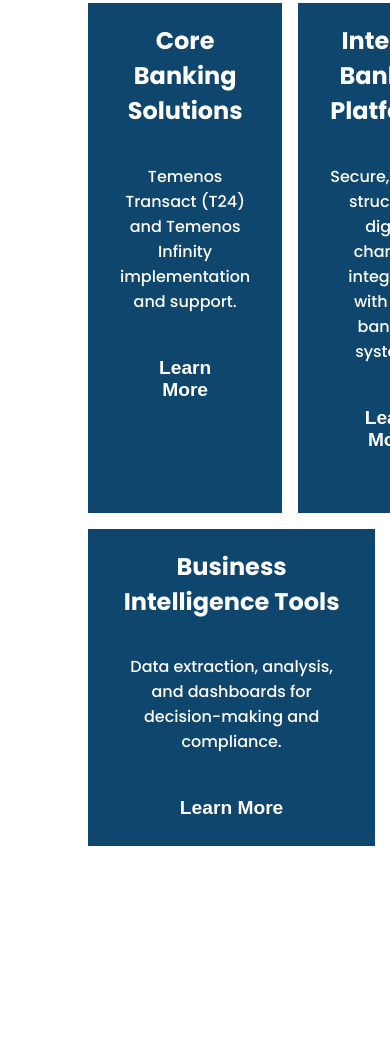
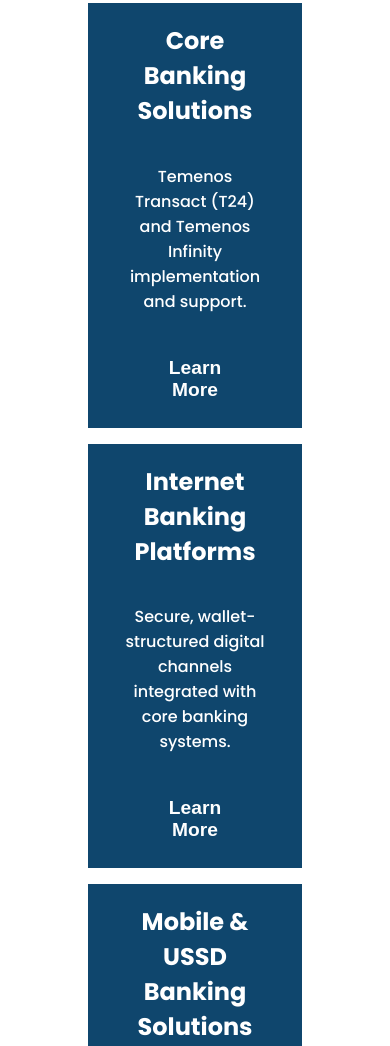
Before and after one commit to Oladeji-Stephen-Ayomide/PacklineSystemsClone, a plain HTML site: page index.html in a window 390 px wide. Shown: the part 1422-2468 px from the top of the page. Before the commit the page ends 2356 px from the top, so only its background shows below. Drawn offline with nearby package versions, Linux system fonts and the light colour scheme.

Commit message:
add the respnsive code the the grid items

```diff
--- a/style.css
+++ b/style.css
@@ -125,3 +125,16 @@
   color: rgb(69, 79, 94);
   font-family: "Open sans", sans-serif;
 }
+
+/* ✅ Responsive stack on small screens */
+@media (max-width: 768px) {
+
+
+  .expertise {
+    grid-template-columns: 1fr; /* stack all items */
+  }
+
+  .half {
+    grid-template-columns: 1fr; /* stack 4 and 5 */
+  }
+}
```
